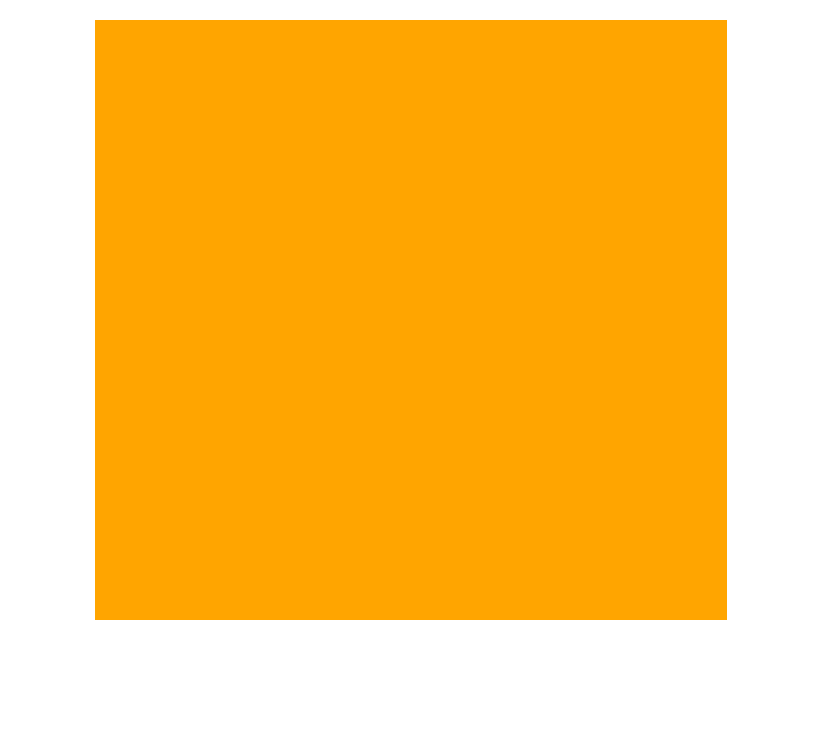
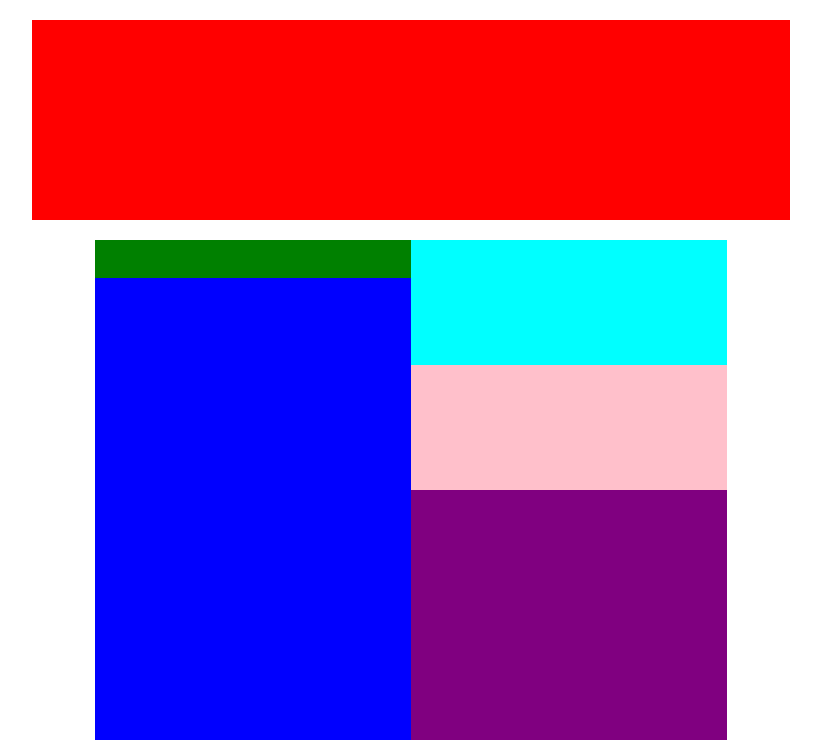
Before and after one commit to PROJETSID/BDD, a PHP site: page /jeu.php in a window 1280 px wide. Shown: the part 48-800 px from the top of the page, without its empty margins (229-1050 px from the left). Run offline with PHP 8.4, Linux system fonts and the light colour scheme.

Commit message:
squelette du site web (emplacements des différents éléments)

```diff
--- a/www/head.php
+++ b/www/head.php
@@ -1,5 +1,6 @@
+<!-- menu commun à toutes les pages -->
 <div>
-	<nav id="conteneur">
+	<nav id="mettre_au_milieu_de_la_page">
  		<a class="menu_choix_1" href="authentification.php">Authentification</a>
 		<a class="menu_choix_2" href="jeu.php">Jeu</a>
 		<a class="menu_choix_3" href="highScores.php">High Scores</a>
--- a/www/jeu.php
+++ b/www/jeu.php
@@ -15,10 +15,38 @@
 
     <body>
 
-		<div id="conteneur">
-			<div id="espace_de_jeu">
+		<div id="mettre_au_milieu_de_la_page">
+			<div id="grille_des_niveaux">
 
 			</div>
+			<div id="espace_de_jeu">
+			<!-- (colonne de gauche) -->
+			<!-- la combinaison à trouver et la grille de jeu -->
+				<div id="grille_de_jeu_et_combinaison">
+					<div id="combinaison_à_trouver">
+
+					</div>
+					<div id="grille_de_jeu">
+
+					</div>
+
+				</div>
+				<!-- (colonne de droite) -->
+				<!-- le timer, le score et la réserve de billes à placer (colonne de droite) -->
+				<div id="fonctionnalités">
+					<div id="timer">
+
+					</div>
+					<div id="score_joueur">
+
+					</div>
+					<div id="bille_à_placer">
+
+					</div>
+				</div>
+
+			</div>
+
 		</div>
 
     </body>
--- a/www/style.css
+++ b/www/style.css
@@ -1,34 +1,186 @@
-#conteneur
 
+
+/*Cours Open Classroom sur les Flex*/
+/*https://openclassrooms.com/courses/apprenez-a-creer-votre-site-web-avec-html5-et-css3/la-mise-en-page-avec-flexbox*/
+
+
+/*mise en page commune à toutes les pages*/
+#mettre_au_milieu_de_la_page
 {
+	/*mise en page flex*/
     display: flex;
+    /*éléments les uns à la suite des autres*/
     flex-wrap: wrap;
+    /*centre le contenu*/
     justify-content: center;
-    align-items: center;
 }
+
+
+/*menu du site*/
 .menu_choix_1 {
-	background-color: red;
+	/*centre le texte au milieu du bouton*/
+	text-align: center;
+
+	/*dimensions du bouton*/
 	width: 20%;
 	height: 40px;
-	text-align: center;
+
+	background-color: red;
 }
 .menu_choix_2 {
+	text-align: center;
+
 	background-color: blue;
+
 	width: 20%;
 	height: 40px;
-	text-align: center;
+
 }
 .menu_choix_3 {
+	text-align: center;
+
 	background-color: green;
+
 	width: 20%;
 	height: 40px;
-	text-align: center;
 }
+
+
+/*page Jeu*/
 #espace_de_jeu
 {
+	/*mise en page flex*/
+	display: flex;
+	/*éléments en ligne*/
+	flex-direction: row;
+
+	/*centre au milieu de la page*/
+	align-self: center;
+	/*séparé de l'élément au dessus par 20 pixels*/
 	margin-top: 20px;
+
 	background-color: orange;
+	/*dimensions*/
 	width: 50%;
-	height: 600px;
+	height: 500px;
+}
+	#grille_des_niveaux
+	{
+		margin-top: 20px;
+
+		background-color: red;
+
+		width: 60%;
+		height: 200px;
+	}
+	#grille_de_jeu_et_combinaison
+	{
+		flex: 1;
+
+		display: flex;
+		flex-direction: column;
+
+		background-color: pink;
+	}
+		#combinaison_à_trouver
+		{
+			flex: 1;
+			background-color: green;
+		}
+		#grille_de_jeu
+		{
+			flex: 12;
+			background-color: blue;
+		}
+	#fonctionnalités
+	{
+		flex: 1;
+
+		display: flex;
+		flex-direction: column;
+
+		background-color: purple;
+	}
+		#timer
+		{
+			flex: 1;
+			background-color: cyan;
+		}
+		#score_joueur
+		{
+			flex: 1;
+			background-color: pink;
+		}
+		#bille_à_placer
+		{
+			flex: 2;
+			background-color: purple;
+		}
+
+
+/*page authentification*/
+#formulaire_authentification
+{
+	margin-top: 20px;
+
+	background-color: purple;
+}
+
+
+/*page high scores*/
+#high_scores
+{
+	display: flex;
+	flex-direction: column;
+
 	align-self: center;
+	margin-top: 20px;
+
+	width: 60%;
+	height: 400px;
 }
+	#menu_choix_hs
+	{
+		flex: 1;
+
+		display: flex;
+		flex-direction: row;
+
+		align-self: center;
+
+		width: 70%;
+
+		background-color: pink;
+	}
+		#hs_jour
+		{
+			flex: 1;
+			text-align: center;
+
+			background-color: yellow;
+		}
+		#hs_semaine
+		{
+			flex: 1;
+			text-align: center;
+
+			background-color: magenta;
+		}
+		#hs_tous
+		{
+			flex: 1;
+			text-align: center;
+
+			background-color: cyan;
+
+		}
+	#tableau_classement_joueurs
+	{
+		flex: 5;
+
+		margin-top: 20px;
+
+		background-color: green;
+	}
+
+/*utiliser des classes (plutôt que des id) pour factoriser le code ?! Bon chance*/
```
Also changed, not shown: www/authentification.php (+21 -1 lines), www/highScores.php (+17 -6 lines), www/index.php (+5 -6 lines), 1 other file.
